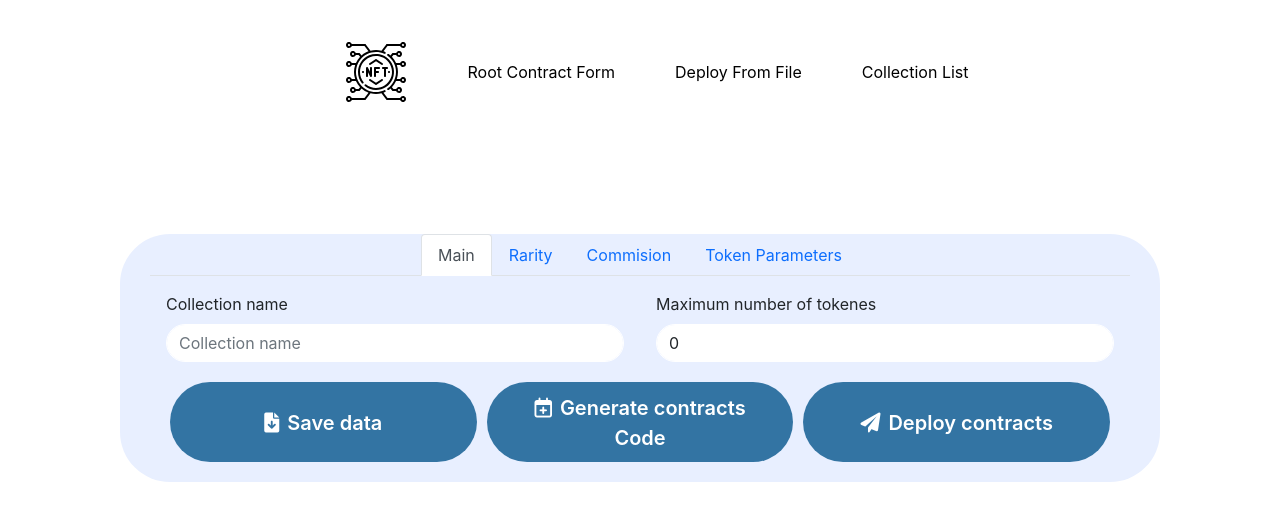
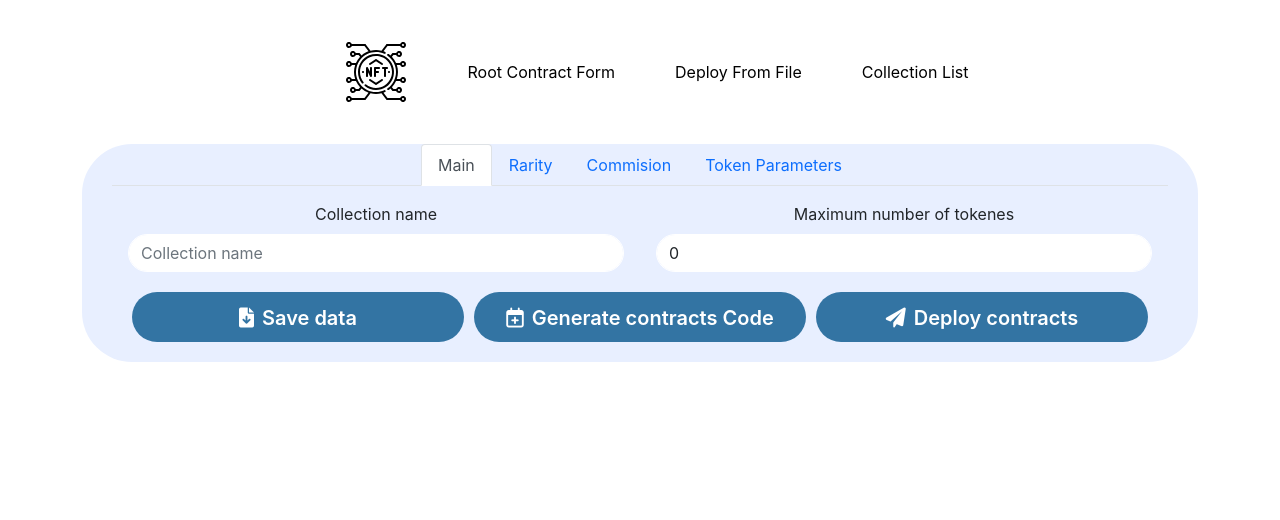
Before and after one commit to DanilaPeace/surf-auth, a React (Create React App) app: page /root-contract-form in a window 1280 px wide. Shown: the top 520 px of the page. Built offline with nearby package versions, Linux system fonts and the light colour scheme.

Commit message:
Fixed container for tokens-data

```diff
--- a/src/pages/tokens-data-info/TokensDataInfo.tsx
+++ b/src/pages/tokens-data-info/TokensDataInfo.tsx
@@ -6,7 +6,7 @@ class TokensDataInfo extends React.Component {
   render() {
     return (
       <div className="tokens-data-box-main">
-        <div className="container">
+        <div className="tokens-data-container container">
           <div className="row">
             <div className="col-4"><p className="text text-main">Root address: </p></div>
             <div className="col-8"><p className="text">0:a401e3297e84bae9132cc38c860839a71ef9b2bb75a036e41987cbcb431ddffd </p></div>
--- a/src/pages/tokens-data-info/tokens-data-info.css
+++ b/src/pages/tokens-data-info/tokens-data-info.css
@@ -96,10 +96,10 @@
     flex: 0 0 auto;
 }
 
-.container {
+.tokens-data-container {
     margin-top: 40px;
     padding: 50px;
-    text-align: left !important
+    text-align: left;
 }
 
 .col-lg-4 {
```
Lines whose indentation alone changed are shown as unchanged.
